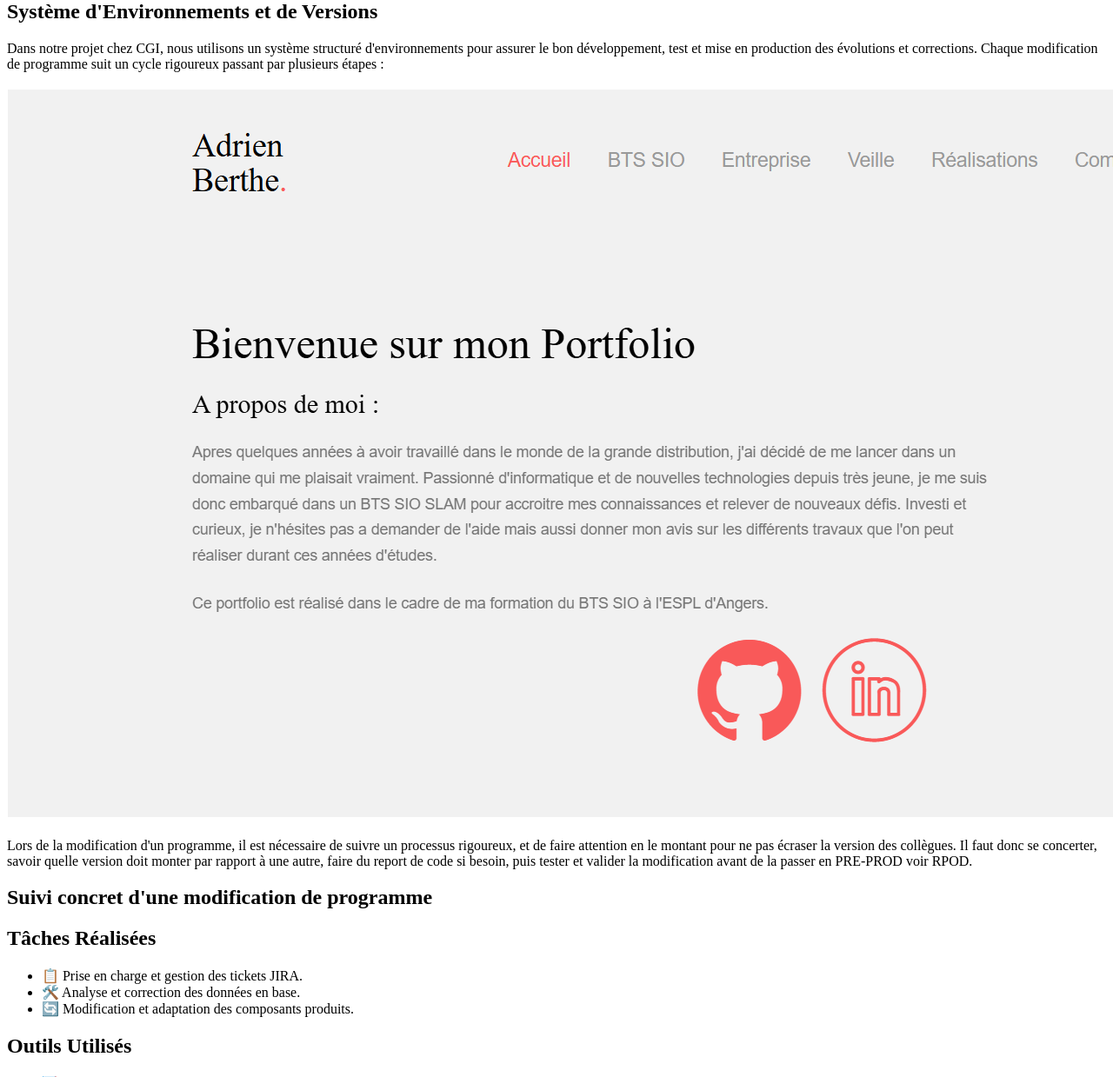
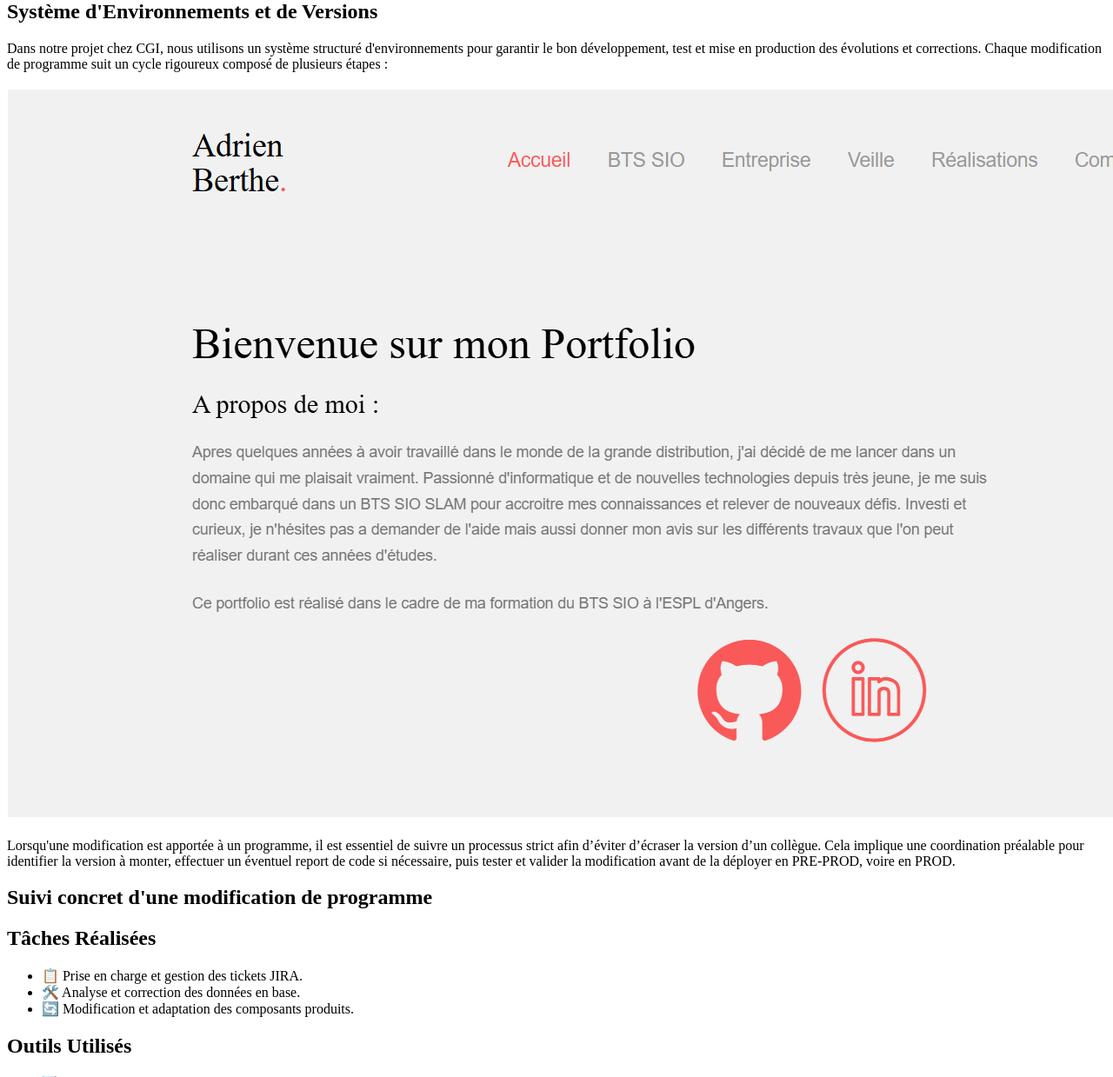
Before and after one commit to BertheAdrien/portfolio, a PHP site: template src/pages/projectModificationProgramme.php in a window 1280 px wide; the page is wider, and only the part inside the window is pictured. Shown: the part 2277-3516 px from the top of that part at 87% size. Run offline with PHP 8.4, Linux system fonts and the light colour scheme; the template is opened without the code that fills it, so the values that code supplies are empty.

Commit message:
modif formulation

```diff
--- a/src/pages/projectModificationProgramme.php
+++ b/src/pages/projectModificationProgramme.php
@@ -48,12 +48,12 @@ $pageTitle = 'Expérience Pro - Adrien Berthe';
     <div class="row">
         <div class="col-md-12">
             <h2>Système d'Environnements et de Versions</h2>
-            <p>Dans notre projet chez CGI, nous utilisons un système structuré d'environnements pour assurer le bon développement, test et mise en production des évolutions et corrections. Chaque modification de programme suit un cycle rigoureux passant par plusieurs étapes :</p>
+            <p>Dans notre projet chez CGI, nous utilisons un système structuré d'environnements pour garantir le bon développement, test et mise en production des évolutions et corrections. Chaque modification de programme suit un cycle rigoureux composé de plusieurs étapes :</p>
         </div>
         <div class="image-item animate-box">
             <img src="public/assets/images/Portfolio.PNG" class="img-responsive" alt="Système d'Environnements et de Versions">
         </div>
-        <p>Lors de la modification d'un programme, il est nécessaire de suivre un processus rigoureux, et de faire attention en le montant pour ne pas écraser la version des collègues. Il faut donc se concerter, savoir quelle version doit monter par rapport à une autre, faire du report de code si besoin, puis tester et valider la modification avant de la passer en PRE-PROD voir RPOD. </p>
+        <p>Lorsqu'une modification est apportée à un programme, il est essentiel de suivre un processus strict afin d’éviter d’écraser la version d’un collègue. Cela implique une coordination préalable pour identifier la version à monter, effectuer un éventuel report de code si nécessaire, puis tester et valider la modification avant de la déployer en PRE-PROD, voire en PROD. </p>
     </div>
 
     <div class="row">
```
